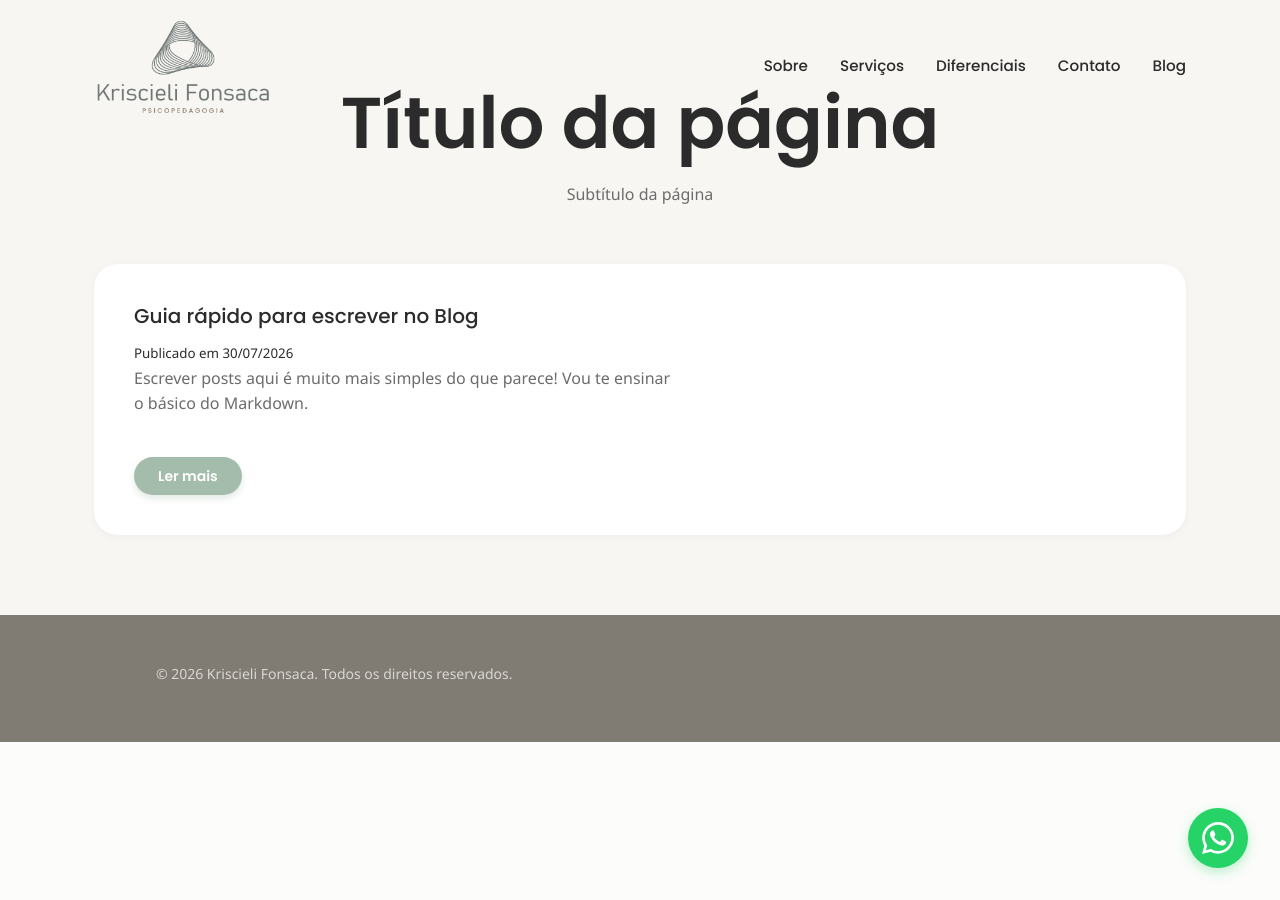
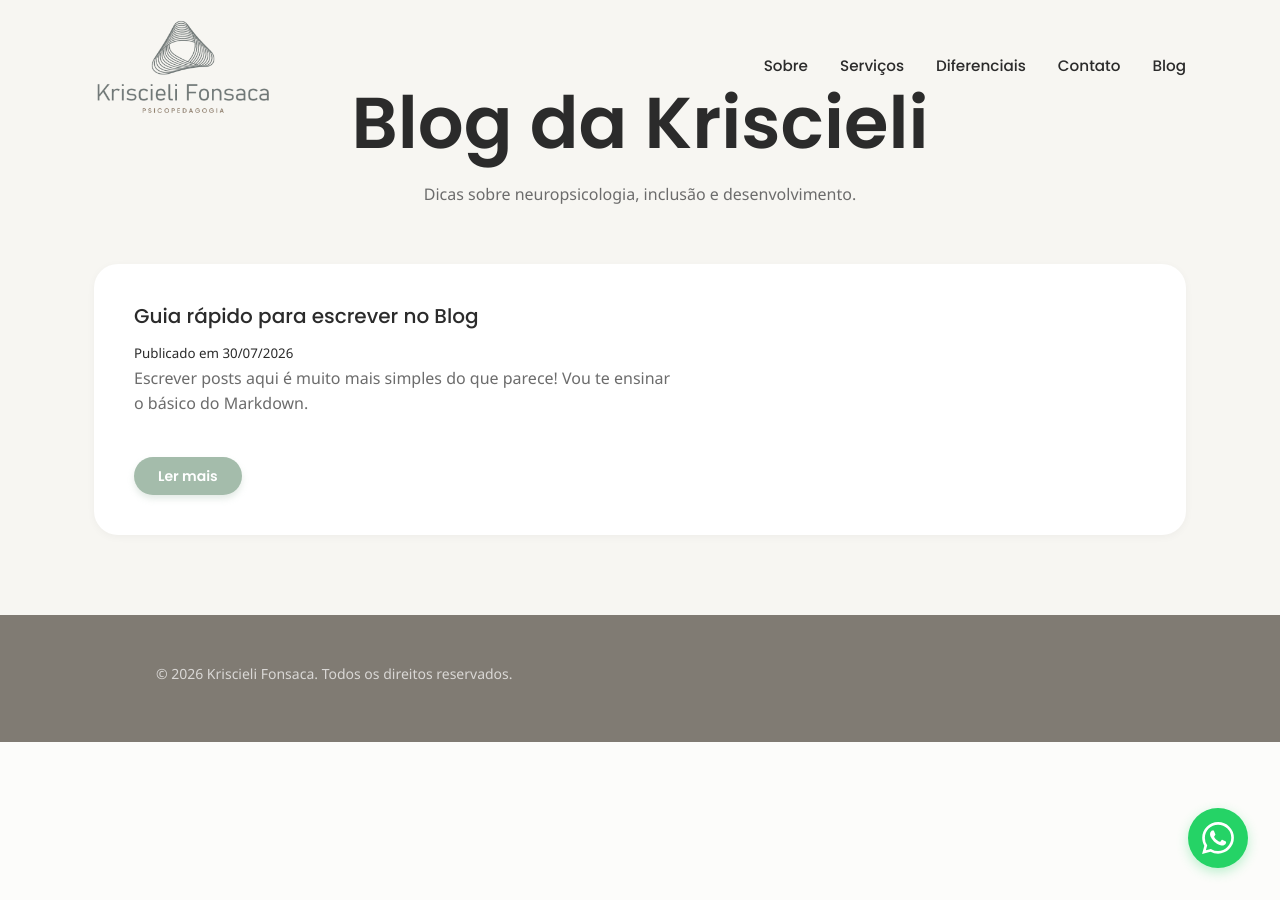
Before and after one commit to aakrupa/KF, a Jekyll site: the page built from blog.html, in a window 1280 px wide. Built offline with Jekyll 4.4.1, drawn with Linux system fonts in a browser that asks for light colours.

Commit message:
Update blog section header and links

```diff
--- a/blog.html
+++ b/blog.html
@@ -6,17 +6,17 @@ title: Blog
 <section class="section-padding bg-light">
     <div class="container">
         <div class="section-header">
-            <h1>Título da página</h1>
-            <p>Subtítulo da página</p>
+            <h1>Blog da Kriscieli</h1>
+            <p>Dicas sobre neuropsicologia, inclusão e desenvolvimento.</p>
         </div>
 
         <div class="servicos-grid">
             {% for post in site.posts %}
             <article class="card">
-                <h3><a href="{{ post.url | absolute_url }}" style="color: var(--text-dark); text-decoration: none;">{{ post.title }}</a></h3>
+                <h3><a href="{{ site.baseurl }}{{ post.url }}" style="color: var(--text-dark); text-decoration: none;">{{ post.title }}</a></h3>
                 <small>Publicado em {{ post.date | date: "%d/%m/%Y" }}</small>
                 <p>{{ post.excerpt | strip_html | truncate: 150 }}</p>
-                <a href="{{ post.url | absolute_url }}" class="btn-primary" style="padding: 0.5rem 1.5rem; font-size: 0.875rem; margin-top: 1rem;">Ler mais</a>
+                <a href="{{ site.baseurl }}{{ post.url }}" class="btn-primary" style="padding: 0.5rem 1.5rem; font-size: 0.875rem; margin-top: 1rem;">Ler mais</a>
             </article>
             {% endfor %}
         </div>
```
